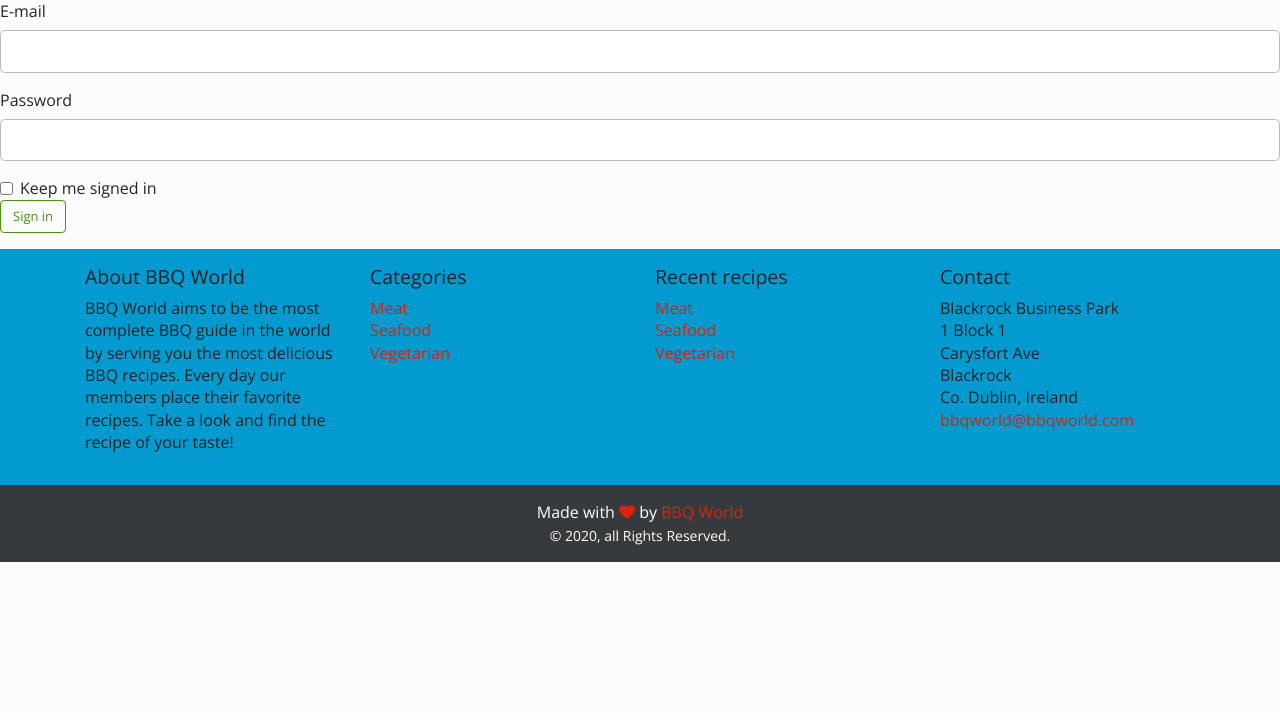
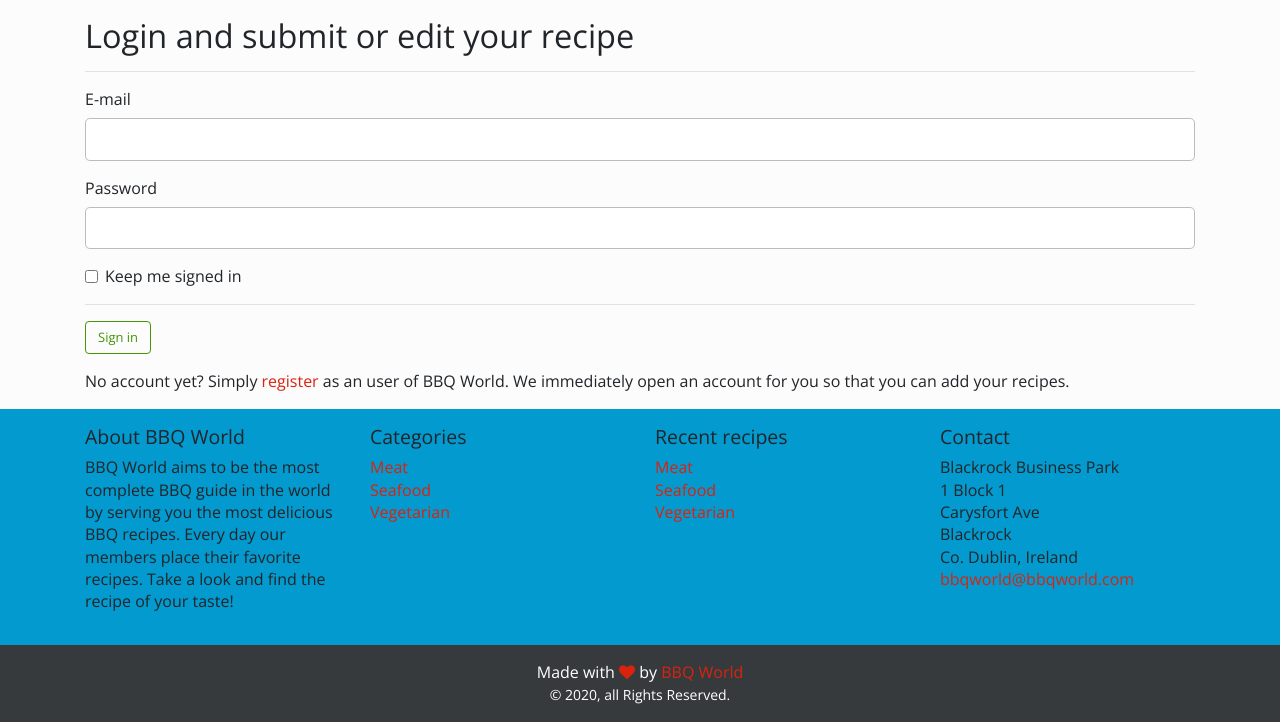
Before and after one commit to Code-Institute-Submissions/3rd-milestone-project, a Flask app: page /login in a window 1280 px wide. Shown: the part 82-804 px from the top of the page. Before the commit the page ends 644 px from the top, so only its background shows below. Run offline with Flask 2, Linux system fonts and the light colour scheme; some libraries are stand-ins or nearby versions.

Commit message:
Styled login page

```diff
--- a/application/templates/base.html
+++ b/application/templates/base.html
@@ -89,7 +89,7 @@
       </nav>
     </header>
     <div class="container">
-      <div class="row">
+      <div class="row mt-2">
         <div class="col">
           {% with messages = get_flashed_messages(with_categories=true) %}
             {% if messages %}
--- a/application/templates/login.html
+++ b/application/templates/login.html
@@ -1,18 +1,24 @@
 {% extends 'base.html'%} {% block content %}
 
 <section class="section-login">
+  <div class="container">
+    <div class="mt-2">
+      <h1>Login and submit or edit your recipe</h1>
+    </div>
+    <hr />
     <form method="POST" action="" novalidate>
       {{ form.hidden_tag() }}
       <div class="form-group">
-      {{ form.email.label(class="form-control-label") }} {% if form.email.errors
-      %} {{ form.email(class="form-control form-control-lg is-invalid") }}
+        {{ form.email.label(class="form-control-label") }} {% if
+        form.email.errors %} {{ form.email(class="form-control form-control-lg
+        is-invalid") }}
         <div class="invalid-feedback">
           {% for error in form.email.errors %}
           <span>{{ error }}</span>
           {% endfor %}
         </div>
-      {% else %} {{ form.email(class="form-control form-control-lg") }} {% endif
-      %}
+        {% else %} {{ form.email(class="form-control form-control-lg") }} {%
+        endif %}
       </div>
       <div class="form-group">
         {{ form.password.label(class="form-control-label") }} {% if
@@ -30,10 +36,17 @@
         {{ form.remember(class="form-check-input") }} {{
         form.remember.label(class="form-check-label") }}
       </div>
-    <div class="form-group">
+      <hr />
+      <div class="form-group mt-2">
         {{ form.submit(class="btn btn-outline-success") }}
       </div>
     </form>
+    <p>
+      No account yet? Simply <a href="{{ url_for('register') }}">register</a> as
+      an user of BBQ World. We immediately open an account for you so that you
+      can add your recipes.
+    </p>
+  </div>
 </section>
 
 {% endblock %}
```
Lines whose indentation alone changed are shown as unchanged.
